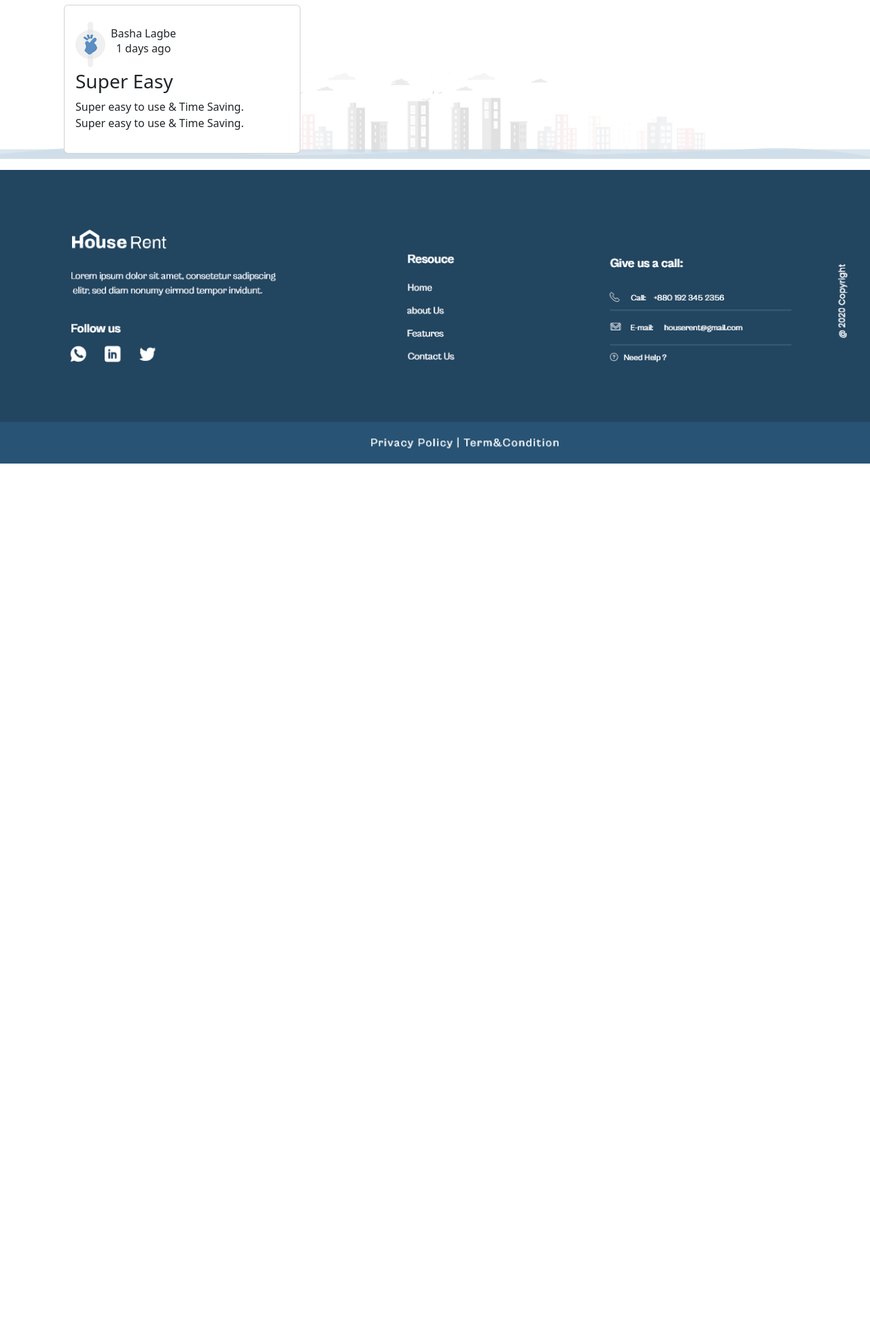
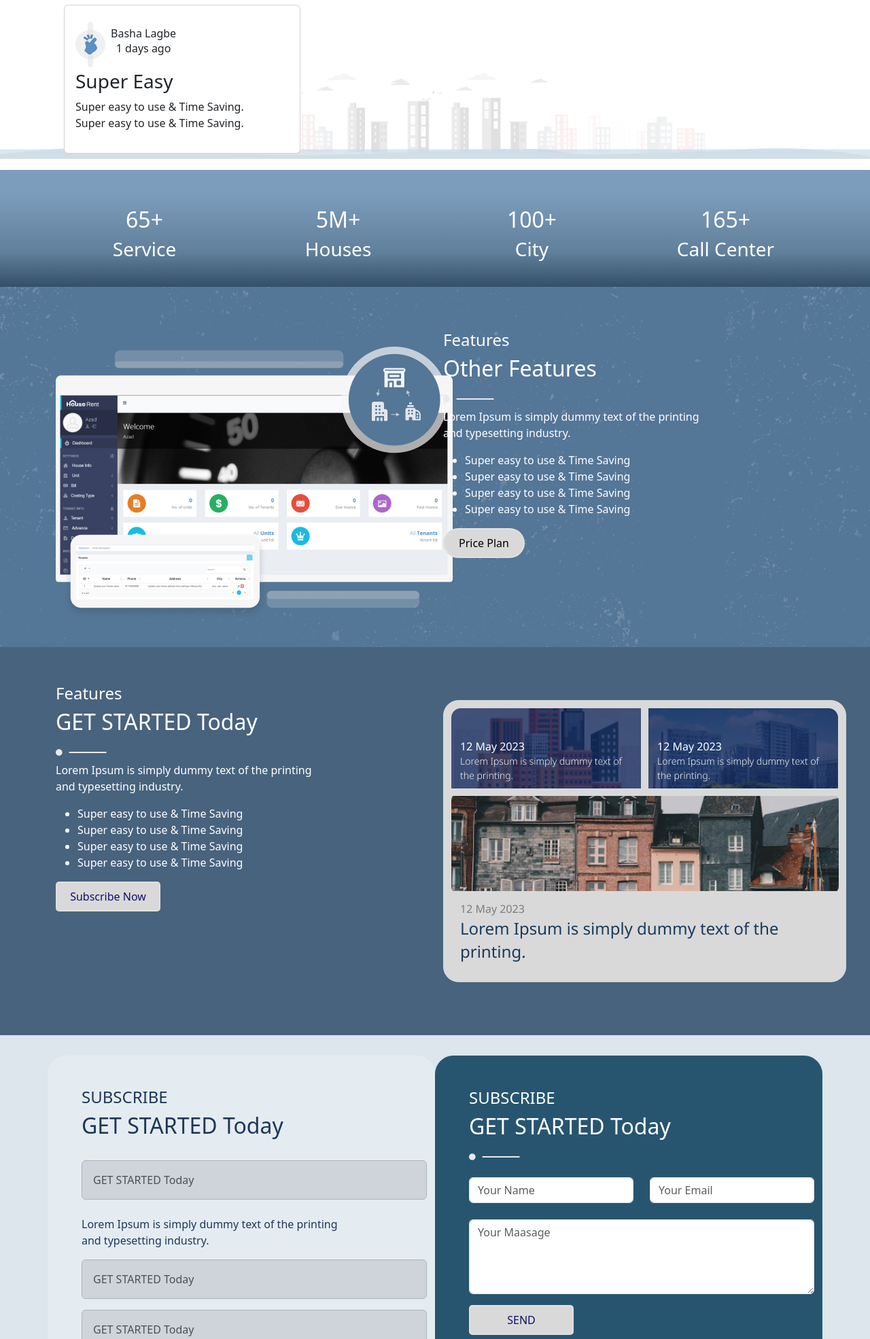
Before and after one commit to Saif-Tasnim/Basa_Lagbe, a Django app: page / in a window 1280 px wide; the page is wider, and only the part inside the window is pictured. Shown: the part 1823-3793 px from the top of that part at 68% size. Before the commit the page ends 2505 px from the top of that part, so only its background shows below. Run offline with Django 4.2, Linux system fonts and the light colour scheme.

Commit message:
adding contactus newsletter

```diff
--- a/login_app/urls.py
+++ b/login_app/urls.py
@@ -3,5 +3,5 @@ from django.urls import path
 from .views import login
 
 urlpatterns = [
-    path("", login)
+    path("", login,name="login")
 ]
--- a/static/css/style.css
+++ b/static/css/style.css
@@ -1,3 +1,8 @@
+a {
+  text-decoration: none;
+  color: #000000;
+}
+
 .buttn1 {
   top: 50%;
   background: #1e2167;
@@ -79,6 +84,29 @@
   background-color: rgba(239, 241, 242, 0.5);
   padding-top: 20px;
 }
+.numbers {
+  background: linear-gradient(
+    180deg,
+    #7c9dbc 19.79%,
+    #607f9b 70.83%,
+    #344f68 100%
+  );
+  box-shadow: 0px 4px 4px rgba(0, 0, 0, 0.25);
+  text-align: center;
+  padding-top: 30px;
+  padding-bottom: 30px;
+  color: #fff;
+}
+
+.otherfeauer {
+  background-image: url("../images/Texturebg.png");
+  background-color: #547697;
+  background-size: contain;
+
+  color: #fff;
+  padding-top: 40px;
+  padding-bottom: 40px;
+}
 
 .aboutcontents {
   text-align: center;
@@ -87,6 +115,44 @@
   background-position: bottom center;
   padding-top: 30px;
 }
+.subscribebtn {
+  background: rgba(217, 217, 217, 1);
+  border: 2px solid rgba(255, 255, 255, 0.18);
+  border-radius: 5px;
+  padding: 8px;
+  min-height: 27px;
+  min-width: 154px;
+  margin-right: 5px;
+  color: rgba(17, 15, 111, 1);
+}
+.contactus {
+  background-color: rgba(220, 230, 236, 1);
+  color: #fff;
+  padding-top: 30px;
+  padding-bottom: 30px;
+}
+.contactoday {
+  background: #27556f;
+  border-radius: 27px;
+  padding-top: 30px;
+  padding-left: 50px;
+  color: #fff;
+}
+.getstart {
+  background: #e4ecf1;
+  border-radius: 27px;
+  color: #1f3659;
+  padding-top: 47px !important;
+  padding-left: 50px;
+}
+
+.newslatter {
+  background-color: rgba(72, 99, 125, 1);
+  padding-top: 30px;
+  padding-bottom: 30px;
+  color: #fff;
+}
+
 @media only screen and (max-width: 676px) {
   .buttn1 {
     margin-top: 1rem;
--- /dev/null
+++ b/templates/Components/OtherFeauture.html
@@ -0,0 +1,44 @@
+{% load static %}
+
+
+<div class="otherfeauer">
+    <div class="container">
+        <div class="row">
+            <div class="col-lg-6 col-md-6 col-sm-12 pt-5">
+                <img src="{%static 'images/Group2.png' %}"/>
+            </div>
+
+            <div class="col-lg-6 col-md-6 col-sm-12 pt-5 text-start pt-sm-4">
+                <h4>
+                    Features
+                </h4>
+                <h2>
+                    Other Features
+                </h2>
+                <img class="pt-2" src="{%static 'images/Group3.png' %}" alt="Group icon"/>
+                <p class="pt-2">
+                    Lorem Ipsum is simply dummy text of the printing<br/> and typesetting industry.
+                </p>
+
+                <ul>
+                    <li>
+                        Super easy to use & Time Saving
+                    </li>
+                    <li>
+                        Super easy to use & Time Saving
+                    </li>
+                    <li>
+                        Super easy to use & Time Saving
+                    </li>
+                    <li>
+                        Super easy to use & Time Saving
+                    </li>
+                </ul>
+                <button class="roundbtn">Price Plan</button>
+
+            </div>
+        </div>
+
+
+    </div>
+</div>
--- /dev/null
+++ b/templates/Components/contactus.html
@@ -0,0 +1,68 @@
+{% load static %}
+
+
+<div class="contactus">
+    <div class="container">
+        <div class="row">
+
+
+            <div class="col-lg-6 col-md-12 col-sm-12  text-start pt-sm-4 getstart">
+                <h4>
+                    SUBSCRIBE
+                </h4>
+                <h2>
+                    GET STARTED Today
+                </h2>
+                <img class="pt-2 " src="{%static 'images/Group3.png' %}" alt="Group icon"/>
+
+                <div class="alert alert-dark" role="alert">
+                    GET STARTED Today
+                  </div>
+
+                <p class="pt-2">
+                    Lorem Ipsum is simply dummy text of the printing<br/> and typesetting industry.
+                </p>
+
+                <div class="alert alert-dark" role="alert">
+                    GET STARTED Today
+                  </div>
+                  <div class="alert alert-dark" role="alert">
+                    GET STARTED Today
+                  </div>
+
+
+            </div>
+
+            <div class="col-lg-6 col-md-12 col-sm-12 pt-sm-5 pb-5 text-start pt-sm-4 contactoday">
+                <h4>
+                    SUBSCRIBE
+                </h4>
+                <h2>
+                    GET STARTED Today
+                </h2>
+                <img class="pt-2" src="{%static 'images/Group3.png' %}" alt="Group icon"/>
+
+                <div class="row pt-4">
+                    <div class="col">
+                      <input type="text" class="form-control" placeholder="Your Name " aria-label="Your name">
+                    </div>
+                    <div class="col">
+                      <input type="email" class="form-control" placeholder="Your Email " aria-label="Email name">
+                    </div>
+                    <div class="mb-3">
+                        <label for="exampleFormControlTextarea1" class="form-label"></label>
+                        <textarea class="form-control" id="exampleFormControlTextarea1"  placeholder="Your Maasage " rows="4"></textarea>
+                      </div>
+
+                    <div>
+                        <button class="subscribebtn w-30">SEND</button>
+
+                    </div>
+                  </div>
+
+            </div>
+        </div>
+
+
+    </div>
+</div>
--- a/templates/Components/navbar.html
+++ b/templates/Components/navbar.html
@@ -39,7 +39,9 @@
         </li>
       </ul>
       <ul class="nav navbar-nav navbar-right">
-        <button type="button" class="loginbtn">Log in</button>
+        <button type="button" class="loginbtn">
+         <a href="{%url 'login'%}" class="text-style-none"> Log in</a>
+         </button>
         <button type="button" class="buttn1">Singup</button>
       </ul>
     </div>
--- /dev/null
+++ b/templates/Components/newslatter.html
@@ -0,0 +1,46 @@
+{% load static %}
+
+
+<div class="newslatter">
+    <div class="container">
+        <div class="row">
+
+
+            <div class="col-lg-6 col-md-6 col-sm-12 pt-5 text-start pt-sm-4">
+                <h4>
+                    Features
+                </h4>
+                <h2>
+                    GET STARTED Today
+                </h2>
+                <img class="pt-2" src="{%static 'images/Group3.png' %}" alt="Group icon"/>
+                <p class="pt-2">
+                    Lorem Ipsum is simply dummy text of the printing<br/> and typesetting industry.
+                </p>
+
+                <ul>
+                    <li>
+                        Super easy to use & Time Saving
+                    </li>
+                    <li>
+                        Super easy to use & Time Saving
+                    </li>
+                    <li>
+                        Super easy to use & Time Saving
+                    </li>
+                    <li>
+                        Super easy to use & Time Saving
+                    </li>
+                </ul>
+                <button class="subscribebtn">Subscribe Now</button>
+
+            </div>
+
+            <div class="col-lg-6 col-md-6 col-sm-12 pt-sm-5 pb-5">
+                <img src="{%static 'images/Group30.png' %}"/>
+            </div>
+        </div>
+
+
+    </div>
+</div>
--- /dev/null
+++ b/templates/Components/numbers.html
@@ -0,0 +1,48 @@
+{% load static %}
+
+<div class="numbers">
+    <div class="container">
+        <div class="row">
+            <div class="col-md-3 col-lg-3 col-sm-6 mt-sm-4">
+                <h2>
+                    65+
+                </h2>
+                <h3>
+                    Service
+                </h3>
+
+            </div>
+            <div class="col-md-3 col-lg-3 col-sm-6 mt-sm-4"">
+                <h2>
+                    5M+
+                </h2>
+                <h3>
+                    Houses
+
+                </h3>
+
+            </div>
+
+            <div class="col-md-3 col-lg-3 col-sm-6 mt-sm-4"">
+                <h2>
+                    100+
+                </h2>
+                <h3>
+                    City
+                </h3>
+
+            </div>
+
+            <div class="col-md-3 col-lg-3 col-sm-6 mt-sm-4"">
+                <h2>
+                    165+
+                </h2>
+                <h3>
+                    Call Center
+                </h3>
+
+            </div>
+        </div>
+
+    </div>
+</div>
--- a/templates/index.html
+++ b/templates/index.html
@@ -44,8 +44,15 @@
 
 <!-- ABout us section end -->
 {% include "Components/aboutus.html" %}
+{% include "Components/numbers.html" %}
+{% include "Components/OtherFeauture.html" %}
+{% include "Components/newslatter.html" %}
+{% include "Components/contactus.html" %}
+
 
 <!-- Footer Area End -->
 {% include "Components/footer.html" %}
 
+
+
 {% endblock %}
```
Also changed, not shown: static/images/Group2.png (added), static/images/Group3.png (added), static/images/Group30.png (added), static/images/Texturebg.png (added).
